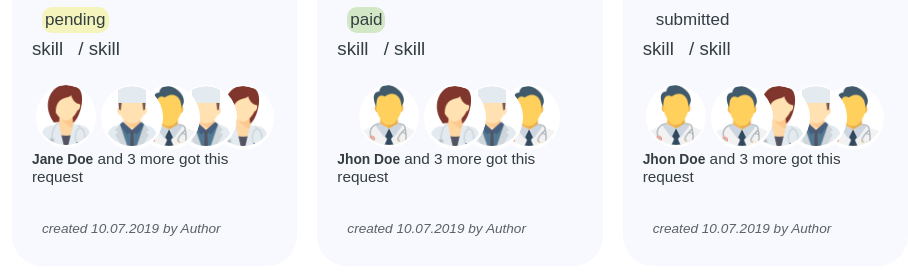
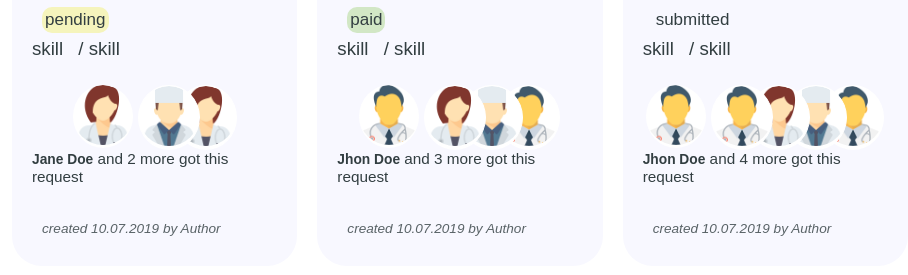
Before and after one commit to boieva-maryna/uiux-homework, a plain HTML site: page index.html in a window 1280 px wide. Shown: the part 161-436 px from the top of the page, without its empty margins (180-1088 px from the left). Drawn offline with Linux system fonts and the light colour scheme.

Commit message:
fixed numbers

```diff
--- a/index.html
+++ b/index.html
@@ -32,11 +32,9 @@
                 <ul>
                         <li class="card-user"><img src="1.png"/></li>
                         <li class="card-user"><img src="2.png"/></li>
-                        <li class="card-user"><img src="3.png"/></li>
-                        <li class="card-user"><img src="2.png"/></li>
                         <li class="card-user"><img src="1.png"/></li>
                 </ul>
-                <p><span>Jane Doe</span> and 3 more got this request</p>
+                <p><span>Jane Doe</span> and 2 more got this request</p>
             </section>
             <p class="card-author">created 10.07.2019 by Author</p>
         </article>
@@ -97,7 +95,7 @@
                                 <li class="card-user"><img src="3.png"/></li>
                                 <li class="card-user"><img src="3.png"/></li>
                         </ul>
-                        <p><span>Jhon Doe</span> and 3 more got this request</p>
+                        <p><span>Jhon Doe</span> and 4 more got this request</p>
                     </section>
                     <p class="card-author">created 10.07.2019 by Author</p>
                 </article>
```
